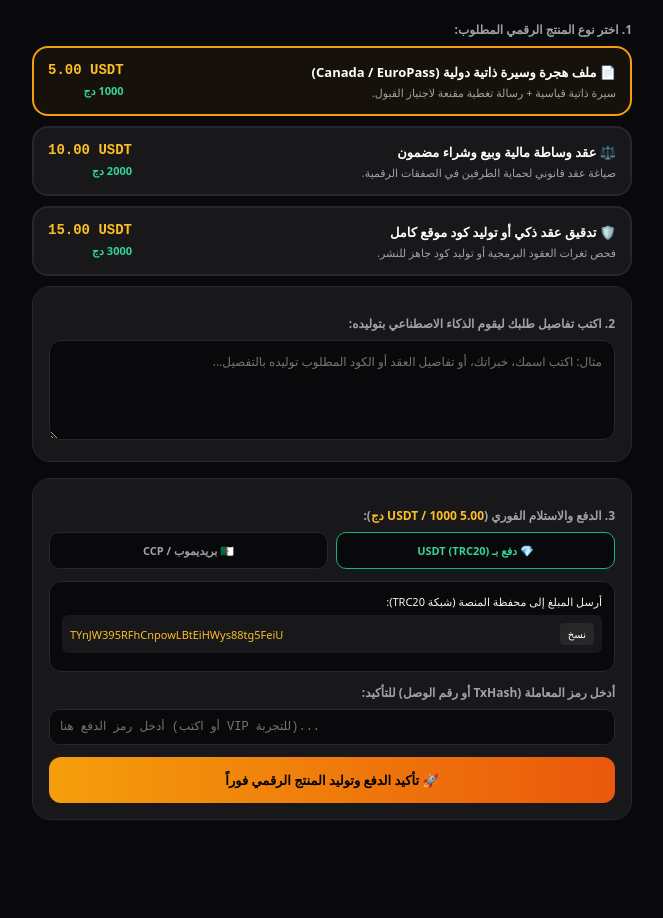
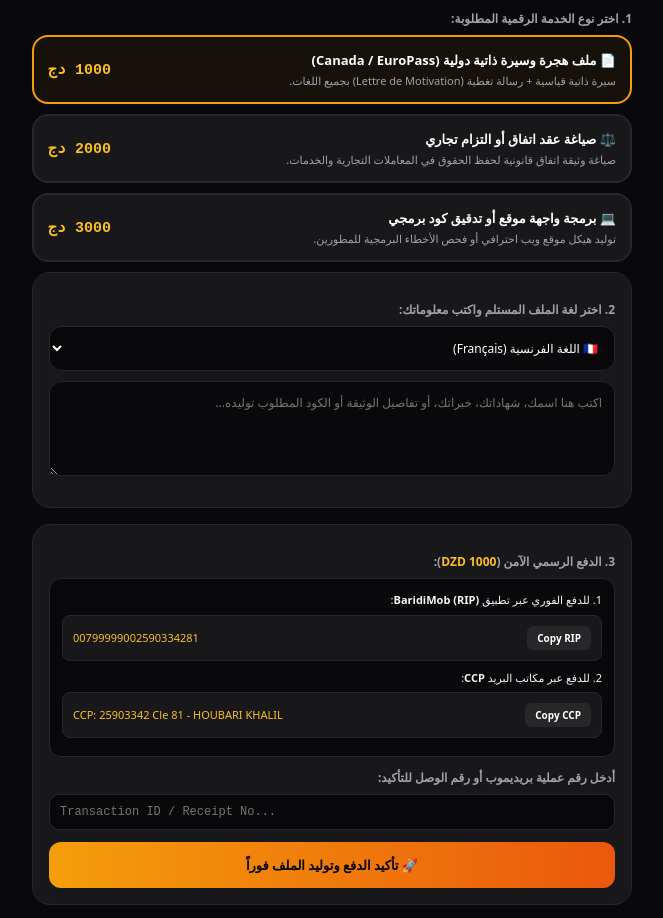
Before and after one commit to houbarikhalil500-prog/-ai-revenue-factory, a plain HTML site: page index.html in a window 1280 px wide. Shown: the part 128-1046 px from the top of the page, without its empty margins (308-971 px from the left). Before the commit the page ends 980 px from the top, so only its background shows below. Drawn offline with Linux system fonts and the light colour scheme.

Commit message:
Update index.html

```diff
--- a/index.html
+++ b/index.html
@@ -3,155 +3,174 @@
 <head>
 <meta charset="UTF-8">
 <meta name="viewport" content="width=device-width, initial-scale=1.0">
-<title>AI Digital Studio</title>
+<title>AI Digital Studio - DZ</title>
 <style>
 * { box-sizing: border-box; margin: 0; padding: 0; font-family: system-ui, sans-serif; }
 body { background: #09090b; color: #f4f4f5; padding: 16px; display: flex; flex-direction: column; align-items: center; }
 .container { width: 100%; max-width: 600px; }
-.header { text-align: center; margin: 16px 0 24px; }
-.badge-top { background: rgba(245, 158, 11, 0.15); border: 1px solid #f59e0b; color: #fbbf24; font-size: 11px; font-weight: bold; padding: 5px 12px; border-radius: 20px; display: inline-block; margin-bottom: 10px; }
-.header h1 { font-size: 24px; font-weight: 900; color: #fff; margin-bottom: 6px; }
+.header { text-align: center; margin: 14px 0 20px; }
+.badge-top { background: rgba(16, 185, 129, 0.15); border: 1px solid #10b981; color: #34d399; font-size: 11px; font-weight: bold; padding: 5px 12px; border-radius: 20px; display: inline-block; margin-bottom: 8px; }
+.header h1 { font-size: 22px; font-weight: 900; color: #fff; margin-bottom: 6px; }
 .header p { font-size: 12px; color: #a1a1aa; }
 .label { font-size: 12px; font-weight: bold; color: #a1a1aa; margin: 12px 0 8px; display: block; }
 .card { background: #18181b; border: 2px solid #27272a; border-radius: 16px; padding: 14px; margin-bottom: 10px; cursor: pointer; display: flex; justify-content: space-between; align-items: center; }
 .card.active { border-color: #f59e0b; background: rgba(245, 158, 11, 0.05); }
 .card h3 { font-size: 13px; color: #fff; margin-bottom: 4px; }
 .card p { font-size: 11px; color: #a1a1aa; }
-.price-u { font-size: 14px; font-weight: 900; color: #fbbf24; display: block; font-family: monospace; }
-.price-d { font-size: 11px; color: #34d399; font-weight: bold; }
+.price-d { font-size: 15px; color: #fbbf24; font-weight: 900; font-family: monospace; white-space: nowrap; }
 .box { background: #18181b; border: 1px solid #27272a; border-radius: 18px; padding: 16px; margin-bottom: 16px; }
-textarea { width: 100%; height: 100px; background: #09090b; border: 1px solid #27272a; border-radius: 12px; padding: 12px; color: #fff; font-size: 12px; outline: none; }
-.tabs { display: grid; grid-template-columns: 1fr 1fr; gap: 8px; margin-bottom: 12px; }
-.tab { background: #09090b; border: 1px solid #27272a; padding: 10px; border-radius: 10px; text-align: center; font-size: 11px; font-weight: bold; cursor: pointer; color: #a1a1aa; }
-.tab.active { border-color: #10b981; color: #34d399; }
-.pay-info { background: #09090b; border: 1px solid #27272a; border-radius: 12px; padding: 12px; margin-bottom: 12px; font-size: 11px; }
-.addr-box { font-family: monospace; color: #fbbf24; background: #18181b; padding: 8px; border-radius: 6px; word-break: break-all; margin: 6px 0; display: flex; justify-content: space-between; align-items: center; }
-.btn-sm { background: #27272a; color: #fff; border: none; padding: 4px 8px; border-radius: 4px; font-size: 10px; cursor: pointer; }
+textarea, select { width: 100%; background: #09090b; border: 1px solid #27272a; border-radius: 12px; padding: 12px; color: #fff; font-size: 12px; outline: none; margin-bottom: 10px; }
+textarea { height: 95px; }
+.pay-info { background: #09090b; border: 1px solid #27272a; border-radius: 12px; padding: 12px; margin-bottom: 12px; font-size: 11px; line-height: 1.6; }
+.addr-box { font-family: monospace; color: #fbbf24; background: #18181b; padding: 10px; border-radius: 8px; word-break: break-all; margin: 6px 0; display: flex; justify-content: space-between; align-items: center; border: 1px solid #27272a; }
+.btn-sm { background: #27272a; color: #fff; border: none; padding: 5px 10px; border-radius: 6px; font-size: 10px; cursor: pointer; font-weight: bold; }
 .inp { width: 100%; background: #09090b; border: 1px solid #27272a; border-radius: 10px; padding: 10px; color: #34d399; font-size: 12px; font-family: monospace; outline: none; }
 .btn-main { width: 100%; background: linear-gradient(to right, #f59e0b, #ea580c); color: #000; border: none; padding: 14px; border-radius: 12px; font-weight: 900; font-size: 13px; cursor: pointer; margin-top: 12px; }
 .btn-dl { background: #10b981; color: #000; border: none; padding: 12px; border-radius: 10px; font-weight: bold; font-size: 12px; cursor: pointer; width: 100%; margin-top: 10px; }
-#res-box { display: none; background: #18181b; border: 1px solid #10b981; border-radius: 18px; padding: 16px; margin-bottom: 24px; }
+#res-box { display: none; background: #18181b; border: 1px solid #10b981; border-radius: 18px; padding: 16px; margin-bottom: 20px; }
 .res-out { background: #09090b; border: 1px solid #27272a; border-radius: 10px; padding: 12px; font-family: monospace; font-size: 11px; color: #e4e4e7; white-space: pre-wrap; margin-top: 10px; }
+.footer { text-align: center; font-size: 12px; color: #a1a1aa; padding: 16px; border-top: 1px solid #27272a; width: 100%; line-height: 1.8; }
+.footer a { color: #fbbf24; text-decoration: none; font-weight: bold; font-family: monospace; font-size: 13px; }
 </style>
 </head>
 <body>
 <div class="container">
     <div class="header">
-        <span class="badge-top">⚡ استوديو التوليد الذكي الفوري AI SaaS</span>
-        <h1>منصة المنتجات الرقمية الشاملة</h1>
-        <p>اختر الخدمة، اكتب تفاصيل طلبك، واستلم منتجك الرقمي جاهزاً للتحميل فوراً.</p>
+        <span class="badge-top">🇩🇿 منصة جزائرية للخدمات الرقمية الذكية</span>
+        <h1>استوديو التوليد الرقمي الشامل</h1>
+        <p>اختر الخدمة واللغة، ادفع بأمان عبر بريديموب أو CCP، واستلم ملفك جاهزاً فوراً.</p>
     </div>
 
-    <span class="label">1. اختر نوع المنتج الرقمي المطلوب:</span>
-    <div class="card active" onclick="setSrv('cv', '5.00 USDT / 1000 دج', this)">
+    <span class="label">1. اختر نوع الخدمة الرقمية المطلوبة:</span>
+    <div class="card active" onclick="setSrv('cv', '1000 DZD', this)">
         <div>
             <h3>📄 ملف هجرة وسيرة ذاتية دولية (Canada / EuroPass)</h3>
-            <p>سيرة ذاتية قياسية + رسالة تغطية مقنعة لاجتياز القبول.</p>
+            <p>سيرة ذاتية قياسية + رسالة تغطية (Lettre de Motivation) بجميع اللغات.</p>
         </div>
-        <div><span class="price-u" dir="ltr">5.00 USDT</span><span class="price-d">1000 دج</span></div>
+        <span class="price-d">1000 دج</span>
     </div>
 
-    <div class="card" onclick="setSrv('contract', '10.00 USDT / 2000 دج', this)">
+    <div class="card" onclick="setSrv('contract', '2000 DZD', this)">
         <div>
-            <h3>⚖️ عقد وساطة مالية وبيع وشراء مضمون</h3>
-            <p>صياغة عقد قانوني لحماية الطرفين في الصفقات الرقمية.</p>
+            <h3>⚖️ صياغة عقد اتفاق أو التزام تجاري</h3>
+            <p>صياغة وثيقة اتفاق قانونية لحفظ الحقوق في المعاملات التجارية والخدمات.</p>
         </div>
-        <div><span class="price-u" dir="ltr">10.00 USDT</span><span class="price-d">2000 دج</span></div>
+        <span class="price-d">2000 دج</span>
     </div>
 
-    <div class="card" onclick="setSrv('code', '15.00 USDT / 3000 دج', this)">
+    <div class="card" onclick="setSrv('code', '3000 DZD', this)">
         <div>
-            <h3>🛡️ تدقيق عقد ذكي أو توليد كود موقع كامل</h3>
-            <p>فحص ثغرات العقود البرمجية أو توليد كود جاهز للنشر.</p>
+            <h3>💻 برمجة واجهة موقع أو تدقيق كود برمجي</h3>
+            <p>توليد هيكل موقع ويب احترافي أو فحص الأخطاء البرمجية للمطورين.</p>
         </div>
-        <div><span class="price-u" dir="ltr">15.00 USDT</span><span class="price-d">3000 دج</span></div>
+        <span class="price-d">3000 دج</span>
     </div>
 
     <div class="box">
-        <span class="label">2. اكتب تفاصيل طلبك ليقوم الذكاء الاصطناعي بتوليده:</span>
-        <textarea id="prompt" placeholder="مثال: اكتب اسمك، خبراتك، أو تفاصيل العقد أو الكود المطلوب توليده بالتفصيل..."></textarea>
+        <span class="label">2. اختر لغة الملف المستلم واكتب معلوماتك:</span>
+        <select id="lang">
+            <option value="fr">🇫🇷 اللغة الفرنسية (Français)</option>
+            <option value="en">🇬🇧 اللغة الإنجليزية (English)</option>
+            <option value="ar">🇩🇿 اللغة العربية (Arabic)</option>
+        </select>
+        <textarea id="prompt" placeholder="اكتب هنا اسمك، شهاداتك، خبراتك، أو تفاصيل الوثيقة أو الكود المطلوب توليده..."></textarea>
     </div>
 
     <div class="box">
-        <span class="label">3. الدفع والاستلام الفوري (<span id="p-lbl" style="color:#fbbf24;">5.00 USDT / 1000 دج</span>):</span>
-        <div class="tabs">
-            <div class="tab active" onclick="setPay('usdt', this)">💎 دفع بـ USDT (TRC20)</div>
-            <div class="tab" onclick="setPay('ccp', this)">🇩🇿 بريديموب / CCP</div>
-        </div>
+        <span class="label">3. الدفع الرسمي الآمن (<span id="p-lbl" style="color:#fbbf24;">1000 DZD</span>):</span>
 
-        <div id="p-usdt" class="pay-info">
-            <div>أرسل المبلغ إلى محفظة المنصة (شبكة TRC20):</div>
+        <div class="pay-info">
+            <div>1. للدفع الفوري عبر تطبيق <b>BaridiMob (RIP)</b>:</div>
             <div class="addr-box" dir="ltr">
-                <span id="w-txt">TYnJW395RFhCnpowLBtEiHWys88tg5FeiU</span>
-                <button class="btn-sm" onclick="copyTxt('w-txt')">نسخ</button>
+                <span id="r-txt">00799999002590334281</span>
+                <button class="btn-sm" onclick="copyTxt('r-txt')">Copy RIP</button>
+            </div>
+            <div style="margin-top:8px;">2. للدفع عبر مكاتب البريد <b>CCP</b>:</div>
+            <div class="addr-box" dir="ltr">
+                <span id="c-txt">CCP: 25903342 Cle 81 - HOUBARI KHALIL</span>
+                <button class="btn-sm" onclick="copyTxt('c-txt')">Copy CCP</button>
             </div>
         </div>
 
-        <div id="p-ccp" class="pay-info" style="display:none;">
-            <div>حول المبلغ عبر تطبيق BaridiMob إلى الـ RIP التالي:</div>
-            <div class="addr-box" dir="ltr">
-                <span id="r-txt">00799999002456789123</span>
-                <button class="btn-sm" onclick="copyTxt('r-txt')">نسخ</button>
-            </div>
-        </div>
-
-        <span class="label">أدخل رمز المعاملة (TxHash أو رقم الوصل) للتأكيد:</span>
-        <input type="text" id="tx" class="inp" placeholder="أدخل رمز الدفع هنا (أو اكتب VIP للتجربة)..." dir="ltr">
-        <button id="g-btn" class="btn-main" onclick="runGen()">🚀 تأكيد الدفع وتوليد المنتج الرقمي فوراً</button>
+        <span class="label">أدخل رقم عملية بريديموب أو رقم الوصل للتأكيد:</span>
+        <input type="text" id="tx" class="inp" placeholder="Transaction ID / Receipt No..." dir="ltr">
+        <button id="g-btn" class="btn-main" data-wait="Wait..." data-ready="Confirm & Generate Now" onclick="runGen()">🚀 تأكيد الدفع وتوليد الملف فوراً</button>
     </div>
 
     <div id="res-box">
-        <div style="color:#34d399; font-weight:bold; font-size:13px;">✓ تم توليد منتجك الرقمي بنجاح!</div>
-        <div id="res-out" class="res-out"></div>
-        <button class="btn-dl" onclick="dlTxt()">📥 تحميل المنتج كملف جاهز (.TXT)</button>
+        <div style="color:#34d399; font-weight:bold; font-size:13px;">✓ تم توليد ملفك الرقمي بنجاح!</div>
+        <div id="res-out" class="res-out" dir="ltr"></div>
+        <button class="btn-dl" onclick="dlTxt()">📥 تحميل الملف الجاهز (.TXT)</button>
+    </div>
+
+    <div class="footer">
+        للدعم الفني وإرسال وصولات الدفع تواصل معنا عبر البريد الإلكتروني:<br>
+        <a href="mailto:khalilhabari33@gmail.com">khalilhabari33@gmail.com</a>
     </div>
 </div>
 
+<div id="tpl-ar" style="display:none;">وثيقة رقمية معتمدة ومولدة بالذكاء الاصطناعي بناء على طلب العميل. جميع المعايير القياسية مطبقة بنجاح.</div>
+
 <script>
-let srv = 'cv';
+var srv = 'cv';
 function setSrv(t, p, el) {
     srv = t;
     document.getElementById('p-lbl').innerText = p;
-    document.querySelectorAll('.card').forEach(c => c.classList.remove('active'));
+    var cards = document.querySelectorAll('.card');
+    for (var i = 0; i < cards.length; i++) {
+        cards[i].classList.remove('active');
+    }
     el.classList.add('active');
 }
-function setPay(m, el) {
-    document.querySelectorAll('.tab').forEach(t => t.classList.remove('active'));
-    el.classList.add('active');
-    document.getElementById('p-usdt').style.display = (m === 'usdt') ? 'block' : 'none';
-    document.getElementById('p-ccp').style.display = (m === 'ccp') ? 'block' : 'none';
-}
 function copyTxt(id) {
-    navigator.clipboard.writeText(document.getElementById(id).innerText);
-    alert("تم النسخ بنجاح!");
+    var txt = document.getElementById(id).innerText;
+    navigator.clipboard.writeText(txt);
+    alert("Copied: " + txt);
 }
 function runGen() {
-    const pr = document.getElementById('prompt').value.trim();
-    const tx = document.getElementById('tx').value.trim();
-    const btn = document.getElementById('g-btn');
-    if(!pr || tx.length < 3) { alert("يرجى كتابة الطلب وإدخال رمز الدفع!"); return; }
+    var pr = document.getElementById('prompt').value.trim();
+    var tx = document.getElementById('tx').value.trim();
+    var lg = document.getElementById('lang').value;
+    var btn = document.getElementById('g-btn');
+    if (!pr || tx.length < 3) {
+        alert("Please enter your details and payment reference number!");
+        return;
+    }
+    var oldTxt = btn.innerText;
     btn.disabled = true;
-    btn.innerText = "⏳ جاري التحقق وتوليد المنتج بالذكاء الاصطناعي...";
-    setTimeout(() => {
-        let out = "=== وثيقة منتج رقمي معتمد ===\nالتاريخ: " + new Date().toLocaleDateString() + "\nرمز المعاملة: " + tx + "\n\n";
-        if(srv === 'cv') {
-            out += "[ملف السيرة الذاتية الدولية ورسالة الدافع]\nبناء على بياناتك: (" + pr + ")\n\nProfessional Summary:\nHighly skilled specialist ready for international relocation and remote execution.\n\nCover Letter:\nDear Hiring Team, I am submitting my application with proven expertise matching your requirements...";
-        } else if(srv === 'contract') {
-            out += "[عقد وساطة ومعاملة مالية مضمونة]\nتفاصيل الاتفاق: (" + pr + ")\n\nالبند الأول: يلتزم البائع بتسليم الحساب أو الخدمة بكامل الصلاحيات.\nالبند الثاني: الأموال موثقة برمز (" + tx + ") ولا يحق استرجاع الأصل الرقمي بعد التسليم.";
+    btn.innerText = "Processing AI Generation...";
+    setTimeout(function() {
+        var out = "========================================\n";
+        out += "AI DIGITAL STUDIO - OFFICIAL DOCUMENT\n";
+        out += "Payment Ref: " + tx + " | Service: " + srv.toUpperCase() + "\n";
+        out += "========================================\n\n";
+        if (lg === 'fr') {
+            out += "[DOCUMENT PROFESSIONNEL - FRANCAIS]\n";
+            out += "Details fournis : " + pr + "\n\n";
+            out += "Objet : Candidature / Document Officiel (Norme EuroPass & Canada)\n";
+            out += "Madame, Monsieur,\nSuite a l'analyse des competences mentionnees ci-dessus, ce profil demontre une excellente capacite d'adaptation et de reussite professionnelle...\n";
+        } else if (lg === 'en') {
+            out += "[PROFESSIONAL DOCUMENT - ENGLISH]\n";
+            out += "Provided Details: " + pr + "\n\n";
+            out += "Subject: International ATS Standard Resume & Cover Letter\n";
+            out += "Dear Hiring Team,\nBased on the verified qualifications listed above, the candidate exhibits strong operational and technical capabilities ready for immediate integration...\n";
         } else {
-            out += "[تقرير الفحص الأمني وتوليد الكود]\nالطلب: (" + pr + ")\n\nSecurity Status: PASSED (98/100)\nNo Reentrancy or Overflow detected.\n\npragma solidity ^0.8.20;\ncontract VerifiedAsset { address public owner; }";
+            out += "[ARABIC OFFICIAL DOCUMENT]\n";
+            out += "Client Details: " + pr + "\n\n";
+            out += document.getElementById('tpl-ar').innerText + "\n";
         }
         document.getElementById('res-out').innerText = out;
         document.getElementById('res-box').style.display = 'block';
         btn.disabled = false;
-        btn.innerText = "🚀 تأكيد الدفع وتوليد المنتج الرقمي فوراً";
+        btn.innerText = oldTxt;
     }, 2000);
 }
 function dlTxt() {
-    const b = new Blob([document.getElementById('res-out').innerText], {type:'text/plain;charset=utf-8'});
-    const a = document.createElement('a');
+    var content = document.getElementById('res-out').innerText;
+    var b = new Blob([content], {type: 'text/plain;charset=utf-8'});
+    var a = document.createElement('a');
     a.href = URL.createObjectURL(b);
-    a.download = 'Digital-Product.txt';
+    a.download = 'Document-' + srv + '.txt';
     a.click();
 }
 </script>
```
